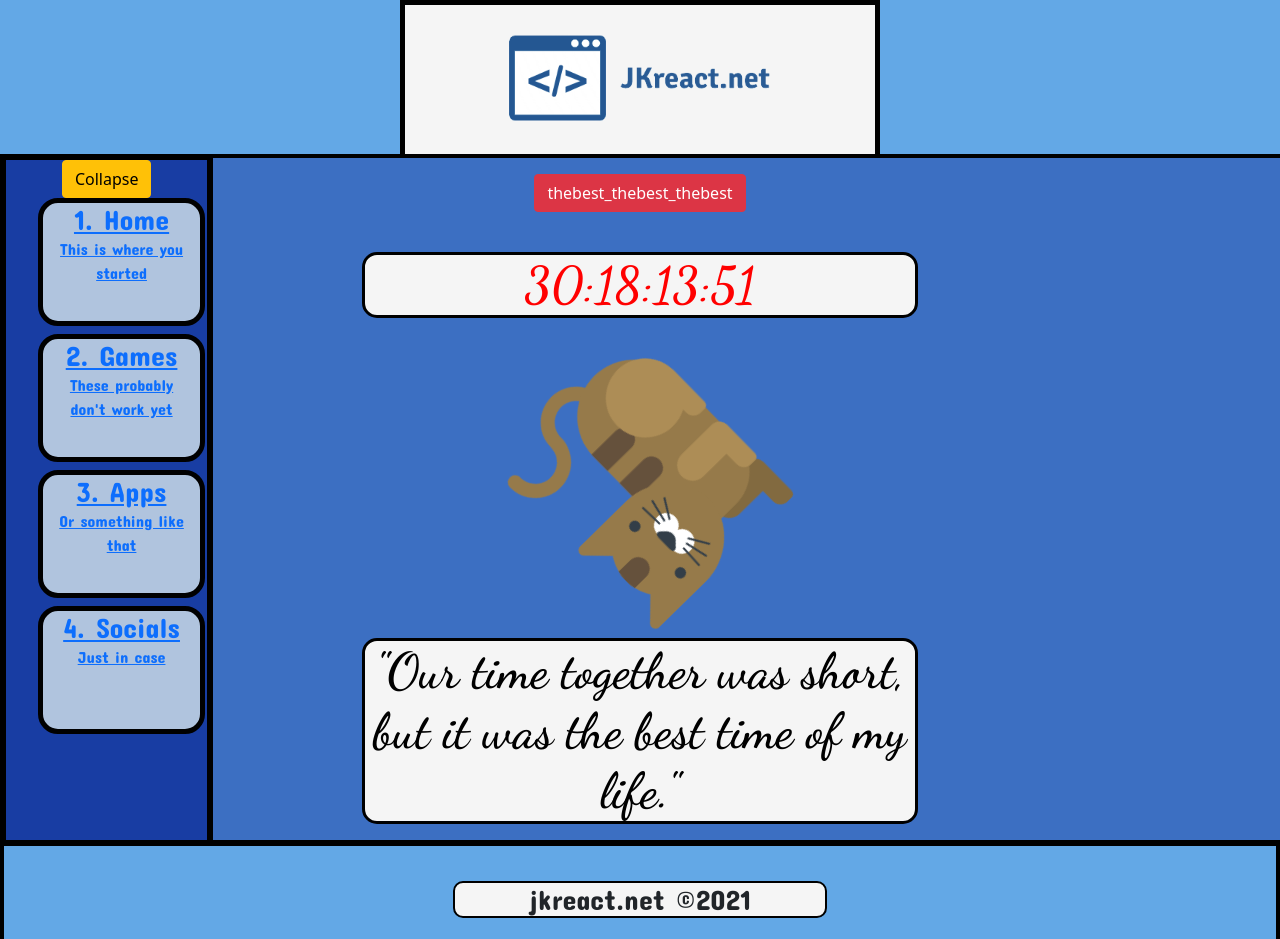
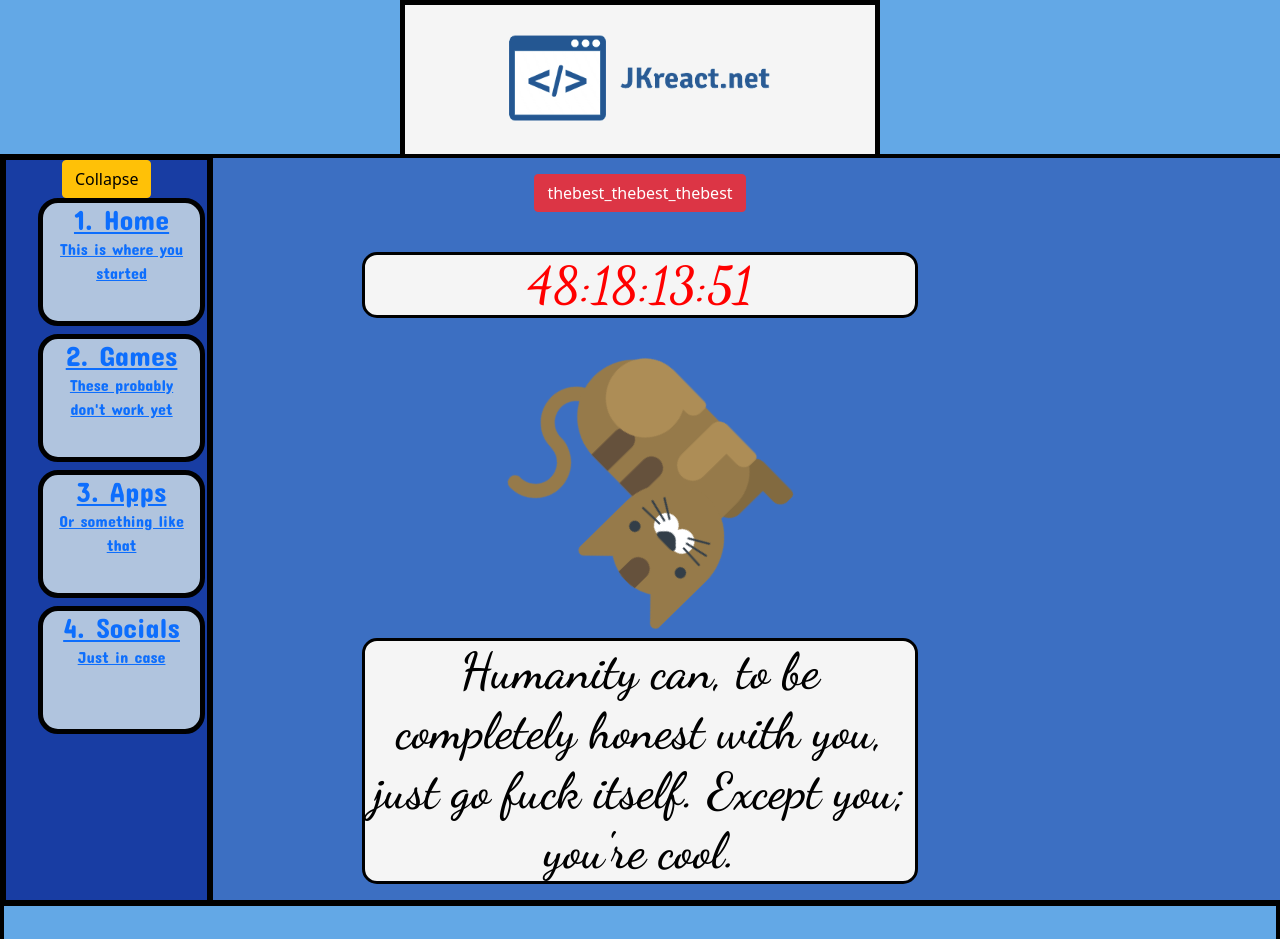
Before and after one commit to jkreal/jkreact, a React (Create React App) app: page / in a window 1280 px wide. Shown: the top 939 px of the page. Built offline with nearby package versions, Linux system fonts and the light colour scheme.

Commit message:
Added a new date to count down to, as well as an appended message

```diff
--- a/src/Components/Dashboard/Content/Content.jsx
+++ b/src/Components/Dashboard/Content/Content.jsx
@@ -5,7 +5,7 @@ import logo from "./cat-svgrepo-com.svg";
 
 let rightNow = new Date();
 let newUpdates = [];
-const countDown = new Date(2021, 8, 17, 0, 0, 0, 0);
+const countDown = new Date(2021, 9, 5, 0, 0, 0, 0);
 
 class Content extends React.Component {
   constructor(props) {
@@ -108,7 +108,7 @@ class Content extends React.Component {
     }
 
     this.setState({
-      // Saves the calculated time object as an array. We used an array so that we can
+      // Saves the calculated time object as an array. We use an array so that we can
       // easily keep track of which number needs an animation.
       timeArray: [
         parseInt(time.days < 10 ? "0" : time.days.toString()[0]),
@@ -194,21 +194,23 @@ class Content extends React.Component {
           <img src={logo} className="App-logo" alt="logo" />
         </a>
 
+            {/* This is the text at the bottom of the page */}
         <h1 className="cat animate__animated animate__bounceIn animate__delay-2s">
           {this.state.timeLeft < 0 ? (
             <a
               style={{ color: "black", textDecoration: "none" }}
               href="https://raft-wars.com/raftwars"
             >
-              Humanity can, to be completely honest with you, just go fuck itself.
+              {/* Text when the difference in time is negative, or has already expired */}
+              Humanity can, to be completely honest with you, just go fuck itself. Except you; you're cool.
             </a>
           ) : (
             <a
               style={{ color: "black", textDecoration: "none" }}
               href="https://raft-wars.com/raftwars"
             >
-              "Our time together was short, but it was the best time of my
-              life."
+              {/* This text shows while the timer still has time left */}
+              Humanity can, to be completely honest with you, just go fuck itself. Except you; you're cool.
             </a>
           )}
         </h1>
```
